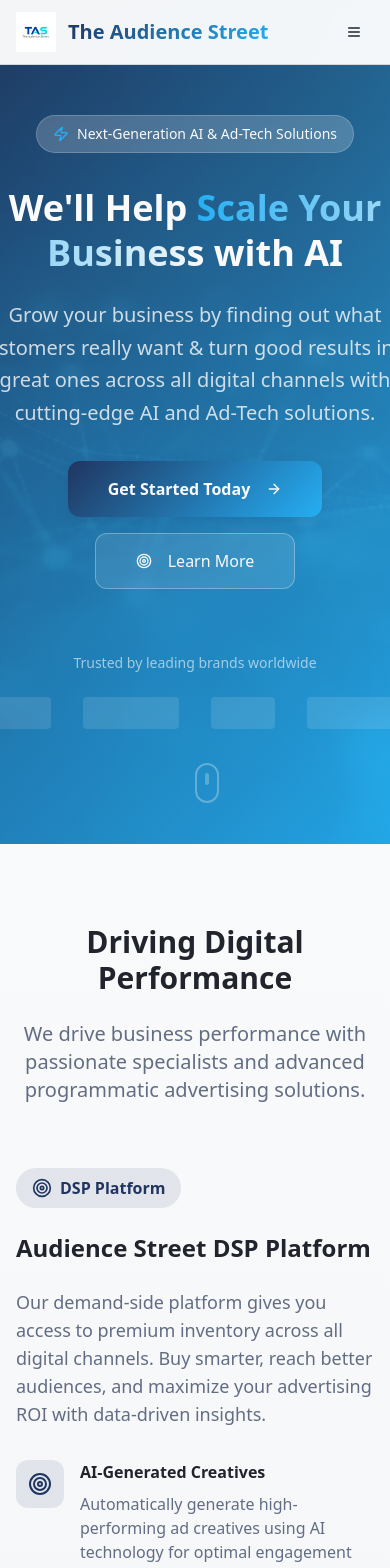
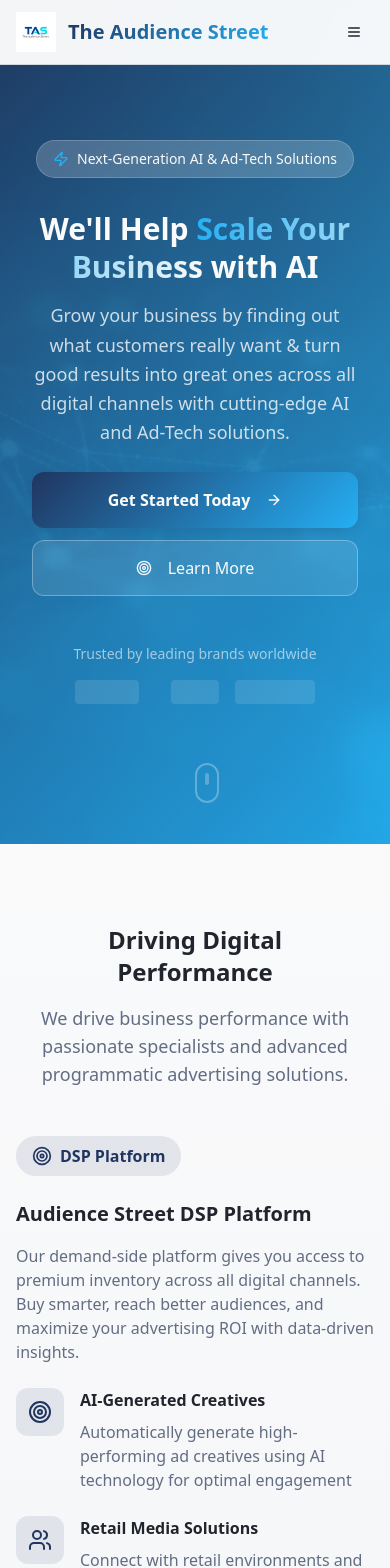
Before and after one commit to AJ2025dev/audience-street-revamp, a React (Vite) app: page / in a window 390 px wide. Shown: the top 1568 px of the page. Built offline with nearby package versions, Linux system fonts and the light colour scheme.

Commit message:
Make site responsive
Update the website to be mobile and tablet friendly.

```diff
--- a/src/components/About.tsx
+++ b/src/components/About.tsx
@@ -28,27 +28,27 @@ const About = () => {
     <section id="about" className="py-20 bg-background">
       <div className="container-padding max-w-7xl mx-auto">
         {/* Section Header */}
-        <div className="text-center mb-16 animate-fade-in">
-          <h2 className="text-3xl md:text-5xl font-bold text-foreground mb-6">
+        <div className="text-center mb-12 md:mb-16 animate-fade-in px-4 sm:px-0">
+          <h2 className="text-2xl sm:text-3xl md:text-5xl font-bold text-foreground mb-4 md:mb-6">
             Welcome to The Audience Street
           </h2>
-          <p className="text-xl text-muted-foreground max-w-3xl mx-auto">
+          <p className="text-lg sm:text-xl text-muted-foreground max-w-3xl mx-auto">
             We help advertisers find new audiences and grow their brands with cutting-edge technology. Our platform connects you to premium inventory across all digital channels.
           </p>
         </div>
 
         {/* AI-Powered DSP Capabilities */}
-        <div className="card-elegant rounded-2xl p-8 mb-20 animate-slide-up">
-          <div className="text-center mb-8">
-            <h3 className="text-2xl md:text-3xl font-bold text-foreground mb-4">
+        <div className="card-elegant rounded-2xl p-6 md:p-8 mb-16 md:mb-20 animate-slide-up">
+          <div className="text-center mb-6 md:mb-8">
+            <h3 className="text-xl sm:text-2xl md:text-3xl font-bold text-foreground mb-3 md:mb-4">
               AI-Powered Campaign Optimization
             </h3>
-            <p className="text-lg text-muted-foreground max-w-2xl mx-auto">
+            <p className="text-base sm:text-lg text-muted-foreground max-w-2xl mx-auto">
               Our DSP leverages advanced AI algorithms to automatically optimize your campaigns in real-time, ensuring maximum ROI and KPI achievement across all digital channels.
             </p>
           </div>
 
-          <div className="grid md:grid-cols-3 gap-6">
+          <div className="grid sm:grid-cols-2 md:grid-cols-3 gap-4 md:gap-6">
             <div className="text-center p-6">
               <div className="w-16 h-16 bg-primary/10 rounded-full flex items-center justify-center mx-auto mb-4">
                 <Lightbulb className="w-8 h-8 text-primary" />
@@ -82,13 +82,13 @@ const About = () => {
         </div>
 
         {/* Content Grid */}
-        <div className="grid lg:grid-cols-2 gap-12 items-center">
+        <div className="grid lg:grid-cols-2 gap-8 md:gap-12 items-center">
           {/* Left Content */}
           <div className="animate-fade-in">
-            <h3 className="text-2xl md:text-3xl font-bold text-foreground mb-6">
+            <h3 className="text-xl sm:text-2xl md:text-3xl font-bold text-foreground mb-4 md:mb-6">
               Passionate Specialists Delivering Excellence
             </h3>
-            <p className="text-lg text-muted-foreground mb-8">
+            <p className="text-base sm:text-lg text-muted-foreground mb-6 md:mb-8">
               We provide an objectively better way to advertise. Our platform gives you access to premium inventory across connected TV, audio, mobile, display, and digital out-of-home - all from one unified solution that measures results both online and in-store.
             </p>
 
--- a/src/components/Contact.tsx
+++ b/src/components/Contact.tsx
@@ -38,19 +38,19 @@ const Contact = () => {
 
       <div className="relative z-10 container-padding max-w-7xl mx-auto">
         {/* Section Header */}
-        <div className="text-center mb-16 animate-fade-in">
-          <h2 className="text-3xl md:text-5xl font-bold text-primary-foreground mb-6">
+        <div className="text-center mb-12 md:mb-16 animate-fade-in px-4 sm:px-0">
+          <h2 className="text-2xl sm:text-3xl md:text-5xl font-bold text-primary-foreground mb-4 md:mb-6">
             Ready to Transform Your Business?
           </h2>
-          <p className="text-xl text-primary-foreground/80 max-w-3xl mx-auto">
+          <p className="text-lg sm:text-xl text-primary-foreground/80 max-w-3xl mx-auto">
             Get in touch with our experts today and discover how AI and advanced ad-tech can revolutionize your digital performance.
           </p>
         </div>
 
-        <div className="grid lg:grid-cols-2 gap-12 items-center">
+        <div className="grid lg:grid-cols-2 gap-8 md:gap-12 items-center">
           {/* Contact Info */}
           <div className="animate-slide-up">
-            <h3 className="text-2xl font-bold text-primary-foreground mb-8">
+            <h3 className="text-xl sm:text-2xl font-bold text-primary-foreground mb-6 md:mb-8">
               Let's Start a Conversation
             </h3>
 
@@ -97,8 +97,8 @@ const Contact = () => {
 
           {/* CTA Card */}
           <div className="animate-scale-in">
-            <div className="card-elegant bg-card/95 backdrop-blur-sm rounded-2xl p-8">
-              <h3 className="text-2xl font-bold text-foreground mb-6">
+            <div className="card-elegant bg-card/95 backdrop-blur-sm rounded-2xl p-6 md:p-8">
+              <h3 className="text-xl sm:text-2xl font-bold text-foreground mb-4 md:mb-6">
                 Get Your Free Consultation
               </h3>
 
--- a/src/components/Hero.tsx
+++ b/src/components/Hero.tsx
@@ -27,7 +27,7 @@ const Hero = () => {
           </div>
 
           {/* Main Headline */}
-          <h1 className="text-4xl md:text-6xl lg:text-7xl font-bold text-primary-foreground mb-6 leading-tight">
+          <h1 className="text-3xl sm:text-4xl md:text-6xl lg:text-7xl font-bold text-primary-foreground mb-4 md:mb-6 leading-tight px-4 sm:px-0">
             We'll Help{" "}
             <span className="text-gradient bg-gradient-to-r from-accent to-primary-foreground bg-clip-text text-transparent">
               Scale Your Business
@@ -36,35 +36,35 @@ const Hero = () => {
           </h1>
 
           {/* Subheadline */}
-          <p className="text-xl md:text-2xl text-primary-foreground/80 mb-8 leading-relaxed max-w-3xl mx-auto">
+          <p className="text-lg sm:text-xl md:text-2xl text-primary-foreground/80 mb-6 md:mb-8 leading-relaxed max-w-3xl mx-auto px-4 sm:px-0">
             Grow your business by finding out what customers really want & turn good results into great ones across all digital channels with cutting-edge AI and Ad-Tech solutions.
           </p>
 
           {/* CTA Buttons */}
-          <div className="flex flex-col sm:flex-row gap-4 justify-center items-center animate-slide-up">
-            <Button variant="hero" size="xl" className="group" asChild>
+          <div className="flex flex-col sm:flex-row gap-3 sm:gap-4 justify-center items-center animate-slide-up px-4 sm:px-0">
+            <Button variant="hero" size="xl" className="group w-full sm:w-auto" asChild>
               <a href="https://dsp.audiencestreet.ai/signup" target="_blank" rel="noopener noreferrer">
                 Get Started Today
                 <ArrowRight className="w-5 h-5 ml-2 group-hover:translate-x-1 transition-transform" />
               </a>
             </Button>
 
-            <Button variant="outline" size="xl" className="bg-primary-foreground/10 border-primary-foreground/30 text-primary-foreground hover:bg-primary-foreground/20">
+            <Button variant="outline" size="xl" className="bg-primary-foreground/10 border-primary-foreground/30 text-primary-foreground hover:bg-primary-foreground/20 w-full sm:w-auto">
               <Target className="w-5 h-5 mr-2" />
               Learn More
             </Button>
           </div>
 
           {/* Trust Indicators */}
-          <div className="mt-16 animate-scale-in">
-            <p className="text-primary-foreground/60 text-sm mb-6">
+          <div className="mt-12 md:mt-16 animate-scale-in px-4 sm:px-0">
+            <p className="text-primary-foreground/60 text-sm mb-4 md:mb-6">
               Trusted by leading brands worldwide
             </p>
-            <div className="flex justify-center items-center space-x-8 opacity-60">
-              <div className="h-8 w-20 bg-primary-foreground/20 rounded"></div>
-              <div className="h-8 w-24 bg-primary-foreground/20 rounded"></div>
-              <div className="h-8 w-16 bg-primary-foreground/20 rounded"></div>
-              <div className="h-8 w-28 bg-primary-foreground/20 rounded"></div>
+            <div className="flex justify-center items-center space-x-4 sm:space-x-6 md:space-x-8 opacity-60 overflow-x-auto">
+              <div className="h-6 sm:h-8 w-16 sm:w-20 bg-primary-foreground/20 rounded flex-shrink-0"></div>
+              <div className="h-6 sm:h-8 w-18 sm:w-24 bg-primary-foreground/20 rounded flex-shrink-0"></div>
+              <div className="h-6 sm:h-8 w-12 sm:w-16 bg-primary-foreground/20 rounded flex-shrink-0"></div>
+              <div className="h-6 sm:h-8 w-20 sm:w-28 bg-primary-foreground/20 rounded flex-shrink-0"></div>
             </div>
           </div>
         </div>
--- a/src/components/Services.tsx
+++ b/src/components/Services.tsx
@@ -43,29 +43,29 @@ const Services = () => {
     <section id="services" className="py-20 section-bg">
       <div className="container-padding max-w-7xl mx-auto">
         {/* Section Header */}
-        <div className="text-center mb-16 animate-fade-in">
-          <h2 className="text-3xl md:text-5xl font-bold text-foreground mb-6">
+        <div className="text-center mb-12 md:mb-16 animate-fade-in px-4 sm:px-0">
+          <h2 className="text-2xl sm:text-3xl md:text-5xl font-bold text-foreground mb-4 md:mb-6">
             Driving Digital Performance
           </h2>
-          <p className="text-xl text-muted-foreground max-w-3xl mx-auto">
+          <p className="text-lg sm:text-xl text-muted-foreground max-w-3xl mx-auto">
             We drive business performance with passionate specialists and advanced programmatic advertising solutions.
           </p>
         </div>
 
         {/* DSP Services */}
-        <div className="mb-20">
-          <div className="grid lg:grid-cols-2 gap-12 items-center">
+        <div className="mb-16 md:mb-20">
+          <div className="grid lg:grid-cols-2 gap-8 md:gap-12 items-center">
             <div className="animate-slide-up">
               <div className="inline-flex items-center px-4 py-2 bg-primary/10 rounded-full mb-6">
                 <Target className="w-5 h-5 mr-2 text-primary" />
                 <span className="text-primary font-semibold">DSP Platform</span>
               </div>
 
-              <h3 className="text-2xl md:text-4xl font-bold text-foreground mb-6">
+              <h3 className="text-xl sm:text-2xl md:text-4xl font-bold text-foreground mb-4 md:mb-6">
                 Audience Street DSP Platform
               </h3>
 
-              <p className="text-lg text-muted-foreground mb-8">
+              <p className="text-base sm:text-lg text-muted-foreground mb-6 md:mb-8">
                 Our demand-side platform gives you access to premium inventory across all digital channels. Buy smarter, reach better audiences, and maximize your advertising ROI with data-driven insights.
               </p>
 
@@ -94,11 +94,11 @@ const Services = () => {
             </div>
 
             <div className="animate-scale-in">
-              <div className="card-elegant rounded-2xl p-8">
+              <div className="card-elegant rounded-2xl p-4 md:p-8">
                 <img
                   src={adtechIllustration}
                   alt="DSP Platform Solutions"
-                  className="w-full h-64 object-cover rounded-lg"
+                  className="w-full h-48 sm:h-56 md:h-64 object-cover rounded-lg"
                 />
               </div>
             </div>
@@ -107,18 +107,18 @@ const Services = () => {
 
         {/* Trading Desk Services */}
         <div>
-          <div className="grid lg:grid-cols-2 gap-12 items-center">
+          <div className="grid lg:grid-cols-2 gap-8 md:gap-12 items-center">
             <div className="lg:order-2 animate-slide-up">
               <div className="inline-flex items-center px-4 py-2 bg-accent/10 rounded-full mb-6">
                 <Globe className="w-5 h-5 mr-2 text-accent" />
                 <span className="text-accent font-semibold">Trading Desk</span>
               </div>
 
-              <h3 className="text-2xl md:text-4xl font-bold text-foreground mb-6">
+              <h3 className="text-xl sm:text-2xl md:text-4xl font-bold text-foreground mb-4 md:mb-6">
                 Expert Trading Desk Services
               </h3>
 
-              <p className="text-lg text-muted-foreground mb-8">
+              <p className="text-base sm:text-lg text-muted-foreground mb-6 md:mb-8">
                 Our managed services team delivers full-service programmatic advertising. From campaign strategy to execution and optimization, we handle everything so you can focus on results.
               </p>
 
```
